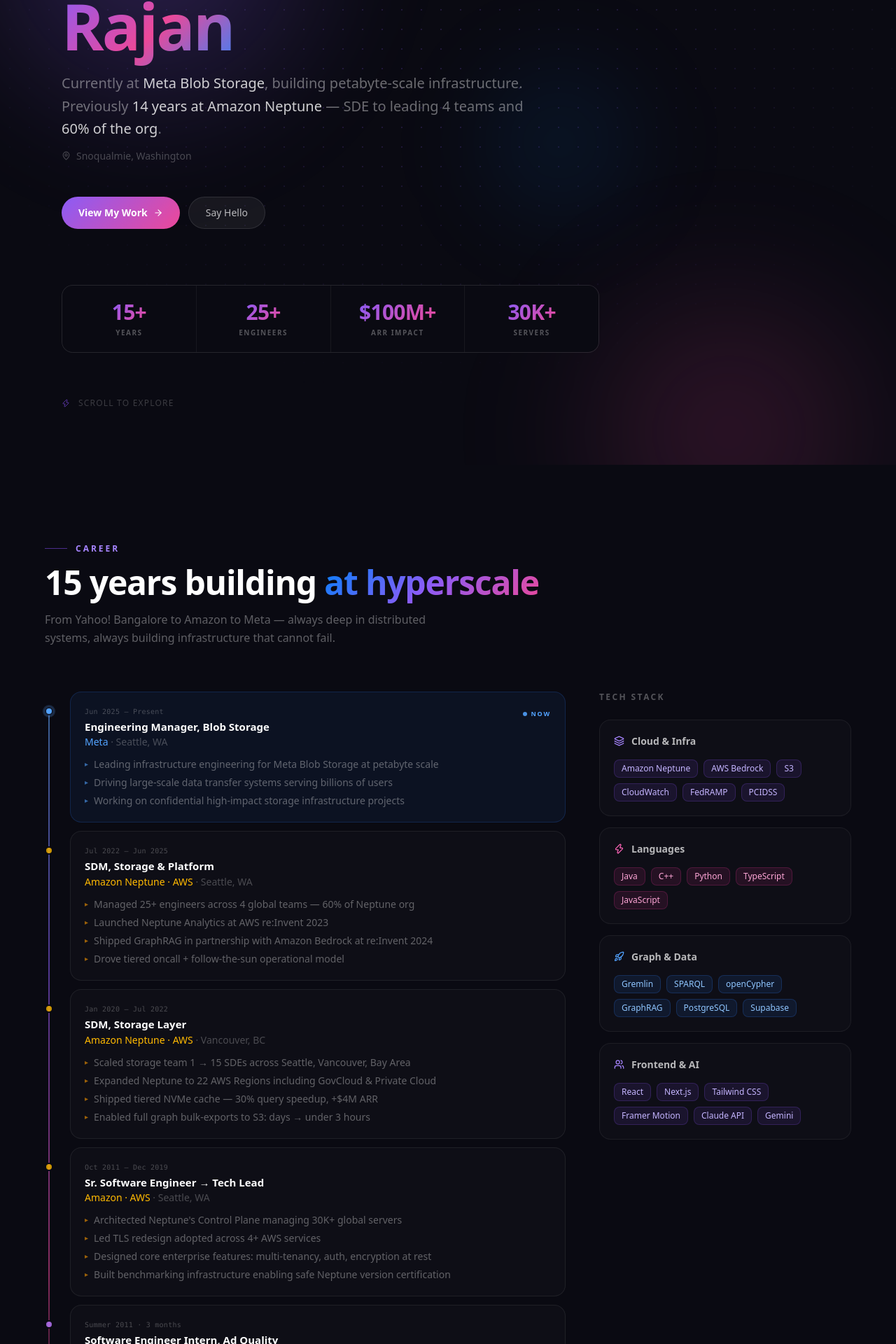
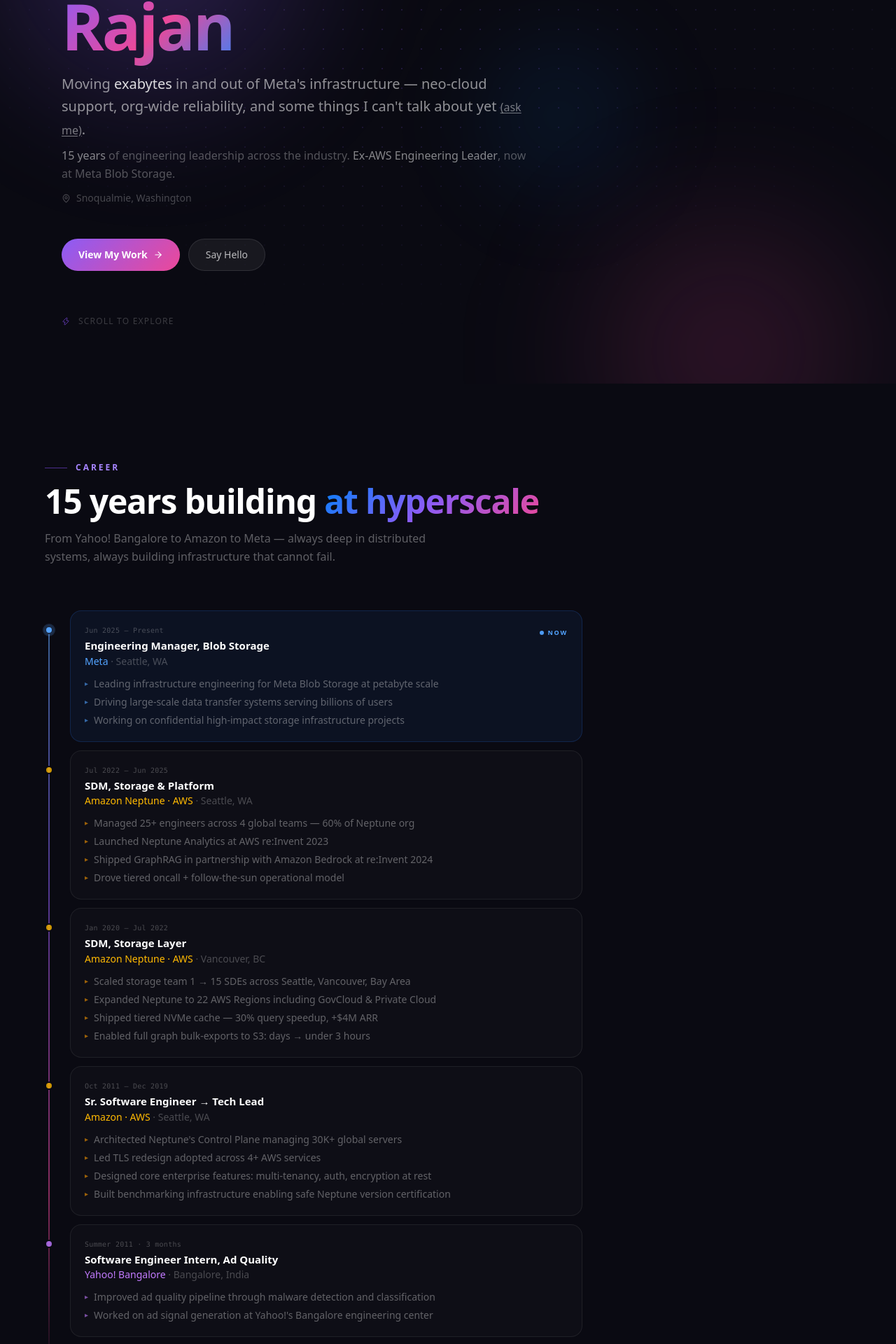
Before and after one commit to kbrovibes/portfolio, a Next.js app: page / in a window 1280 px wide. Shown: the part 252-2172 px from the top of the page at 70% size. Built offline with nearby package versions, Linux system fonts and the light colour scheme.

Commit message:
Midnight theme: new hero copy, remove stats/tech stack, card hover lift, section heading

```diff
--- a/components/themes/midnight.tsx
+++ b/components/themes/midnight.tsx
@@ -1,9 +1,9 @@
 "use client";
 
 import { motion, useScroll, useTransform, type Variants } from "framer-motion";
-import { ArrowRight, ArrowUpRight, Mail, MapPin, Zap, ChartLine, DollarSign, Shuffle, Layers, Rocket, Users } from "lucide-react";
+import { ArrowRight, ArrowUpRight, Mail, MapPin, Zap, ChartLine, DollarSign, Shuffle } from "lucide-react";
 import ThemeSelector from "@/components/ThemeSelector";
-import { PERSONAL, HERO_STATS, TIMELINE, EDUCATION, PROJECTS, TECH_GROUPS } from "@/lib/portfolio-data";
+import { PERSONAL, TIMELINE, EDUCATION, PROJECTS } from "@/lib/portfolio-data";
 
 // ── Icons ────────────────────────────────────────────────────────────────────
 
@@ -116,31 +116,6 @@
   },
 };
 
-const techIcons: Record<string, React.ElementType> = {
-  "Cloud & Infra": Layers,
-  "Languages": Zap,
-  "Graph & Data": Rocket,
-  "Frontend & AI": Users,
-};
-
-const techColors: Record<string, string> = {
-  "Cloud & Infra": "violet",
-  "Languages": "pink",
-  "Graph & Data": "blue",
-  "Frontend & AI": "violet",
-};
-
-const colorMap: Record<string, string> = {
-  violet: "bg-violet-500/10 text-violet-300 border-violet-500/20",
-  pink: "bg-pink-500/10 text-pink-300 border-pink-500/20",
-  blue: "bg-blue-500/10 text-blue-300 border-blue-500/20",
-};
-
-const iconColorMap: Record<string, string> = {
-  violet: "text-violet-400",
-  pink: "text-pink-400",
-  blue: "text-blue-400",
-};
 
 // ── Nav ───────────────────────────────────────────────────────────────────────
 
@@ -235,19 +210,19 @@
               {PERSONAL.lastName}
             </span>
           </motion.h1>
-          <motion.p variants={fadeUp} className="text-lg sm:text-xl text-white/40 font-light leading-relaxed mb-3 max-w-2xl">
-            Currently at{" "}
-            <span className="text-white/80 font-medium">Meta Blob Storage</span>
-            {", "}building petabyte-scale infrastructure. Previously{" "}
-            <span className="text-white/80 font-medium">14 years at Amazon Neptune</span>{" "}
-            — SDE to leading 4 teams and{" "}
-            <span className="text-white/80 font-medium">60% of the org</span>.
+          <motion.p variants={fadeUp} className="text-lg sm:text-xl text-white/55 font-light leading-relaxed mb-2 max-w-2xl">
+            Moving <span className="text-white/85 font-medium">exabytes</span> in and out of Meta&apos;s infrastructure — neo-cloud support, org-wide reliability, and some things I can&apos;t talk about yet{" "}
+            <a href={`mailto:${PERSONAL.email}`} className="text-white/45 hover:text-white/80 underline underline-offset-2 transition-colors text-base">(ask me)</a>.
+          </motion.p>
+          <motion.p variants={fadeUp} className="text-base text-white/30 font-light leading-relaxed mb-3 max-w-2xl">
+            <span className="text-white/50 font-medium">15 years</span> of engineering leadership across the industry.{" "}
+            <span className="text-white/50 font-medium">Ex-AWS Engineering Leader</span>, now at Meta Blob Storage.
           </motion.p>
           <motion.div variants={fadeUp} className="flex items-center gap-2 text-sm text-white/25 mb-12">
             <MapPin size={13} />
             <span>{PERSONAL.location}</span>
           </motion.div>
-          <motion.div variants={fadeUp} className="flex flex-wrap gap-3 mb-20">
+          <motion.div variants={fadeUp} className="flex flex-wrap gap-3 mb-16">
             <a href="#professional" className="group inline-flex items-center gap-2 px-6 py-3 rounded-full font-semibold text-sm text-white transition-all duration-200"
               style={{ background: "linear-gradient(135deg, #8B5CF6, #EC4899)" }}>
               View My Work
@@ -258,18 +233,7 @@
               Say Hello
             </a>
           </motion.div>
-          <motion.div variants={container} className="grid grid-cols-2 sm:grid-cols-4 gap-px rounded-2xl overflow-hidden border border-white/[0.06] bg-white/[0.06]">
-            {HERO_STATS.map(({ value, label }) => (
-              <motion.div key={label} variants={statVariant} className="flex flex-col items-center justify-center py-5 px-4 bg-[#0a0a12] hover:bg-white/[0.03] transition-colors">
-                <span className="text-2xl sm:text-3xl font-black tracking-tight mb-1"
-                  style={{ background: "linear-gradient(135deg, #8B5CF6, #EC4899)", WebkitBackgroundClip: "text", WebkitTextFillColor: "transparent", backgroundClip: "text" }}>
-                  {value}
-                </span>
-                <span className="text-[10px] uppercase tracking-[0.15em] text-white/30 font-semibold">{label}</span>
-              </motion.div>
-            ))}
-          </motion.div>
-          <motion.div variants={fadeUp} className="mt-16 flex items-center gap-3 text-white/20">
+          <motion.div variants={fadeUp} className="flex items-center gap-3 text-white/20">
             <Zap size={12} className="text-violet-500/60" />
             <span className="text-xs tracking-widest uppercase">Scroll to explore</span>
           </motion.div>
@@ -301,7 +265,7 @@
           </p>
         </motion.div>
 
-        <div className="grid lg:grid-cols-[1fr_360px] gap-12">
+        <div className="max-w-3xl">
           <motion.div variants={stagger} initial="hidden" whileInView="visible" viewport={{ once: true, margin: "-60px" }}>
             <div className="relative">
               <div className="absolute top-6 bottom-20 pointer-events-none"
@@ -318,7 +282,11 @@
                           <span className="absolute inset-0 rounded-full animate-ping opacity-50" style={{ background: s.dotColor }} />
                         )}
                       </div>
-                      <div className={`rounded-2xl p-5 border transition-all duration-300 ${s.cardClass}`}>
+                      <motion.div
+                        className={`rounded-2xl p-5 border transition-colors duration-300 ${s.cardClass}`}
+                        whileHover={{ scale: 1.015, y: -3, boxShadow: `0 12px 32px ${s.dotColor}25` }}
+                        transition={{ duration: 0.18, ease: "easeOut" }}
+                      >
                         <div className="flex items-start justify-between mb-2">
                           <div>
                             <p className="text-[10px] text-white/25 font-mono tracking-wide mb-1">{item.period}</p>
@@ -342,43 +310,27 @@
                             </li>
                           ))}
                         </ul>
-                      </div>
+                      </motion.div>
                     </motion.div>
                   );
                 })}
                 <motion.div variants={slideLeft} className="relative pl-9">
                   <div className="absolute left-0 top-[22px] w-3 h-3 rounded-full border-2 border-[#0a0a12] bg-white/20" />
-                  <div className="rounded-2xl p-5 border border-white/[0.06] bg-white/[0.02] hover:border-white/[0.12] hover:bg-white/[0.03] transition-all duration-300">
+                  <motion.div
+                    className="rounded-2xl p-5 border border-white/[0.06] bg-white/[0.02] transition-colors duration-300 hover:border-white/[0.12]"
+                    whileHover={{ scale: 1.015, y: -3, boxShadow: "0 12px 32px rgba(255,255,255,0.06)" }}
+                    transition={{ duration: 0.18, ease: "easeOut" }}
+                  >
                     <p className="text-[10px] text-white/25 font-mono tracking-wide mb-1">{EDUCATION.period}</p>
                     <h3 className="text-[15px] font-bold text-white leading-snug">{EDUCATION.degree}</h3>
                     <p className="text-sm font-medium text-white/50 mt-0.5">{EDUCATION.school} · {EDUCATION.location}</p>
                     <p className="text-sm text-white/30 mt-2">{EDUCATION.detail}</p>
-                  </div>
+                  </motion.div>
                 </motion.div>
               </div>
             </div>
           </motion.div>
 
-          <motion.div variants={stagger} initial="hidden" whileInView="visible" viewport={{ once: true, margin: "-60px" }} className="space-y-4">
-            <motion.p variants={fadeUp} className="text-xs uppercase tracking-[0.2em] text-white/30 font-semibold mb-6">Tech Stack</motion.p>
-            {TECH_GROUPS.map(({ label, items }) => {
-              const color = techColors[label] ?? "violet";
-              const Icon = techIcons[label] ?? Layers;
-              return (
-                <motion.div key={label} variants={fadeUp} className="rounded-2xl p-5 border border-white/[0.06] bg-white/[0.02] hover:border-white/[0.1] transition-all duration-300">
-                  <div className="flex items-center gap-2.5 mb-4">
-                    <Icon size={15} className={iconColorMap[color]} />
-                    <span className="text-sm font-semibold text-white/70">{label}</span>
-                  </div>
-                  <div className="flex flex-wrap gap-2">
-                    {items.map((item) => (
-                      <span key={item} className={`px-2.5 py-1 rounded-lg text-xs font-medium border ${colorMap[color]}`}>{item}</span>
-                    ))}
-                  </div>
-                </motion.div>
-              );
-            })}
-          </motion.div>
         </div>
       </div>
     </section>
@@ -397,13 +349,13 @@
             AI Projects
           </p>
           <h2 className="text-4xl sm:text-5xl font-black tracking-tight text-white">
-            Thinks{" "}
+            Built for fun.{" "}
             <span style={{ background: "linear-gradient(135deg, #8B5CF6, #EC4899)", WebkitBackgroundClip: "text", WebkitTextFillColor: "transparent", backgroundClip: "text" }}>
-              natively in AI
+              Ships in prod.
             </span>
           </h2>
           <p className="mt-4 text-white/35 text-base max-w-xl leading-relaxed">
-            I don&apos;t bolt AI onto products. I architect from the model out — Claude, agents, and LLMs as the core, not the feature.
+            Vibe coded on weekends. AI-native from day one — Claude at the core, not bolted on after the fact.
           </p>
         </motion.div>
 
```
